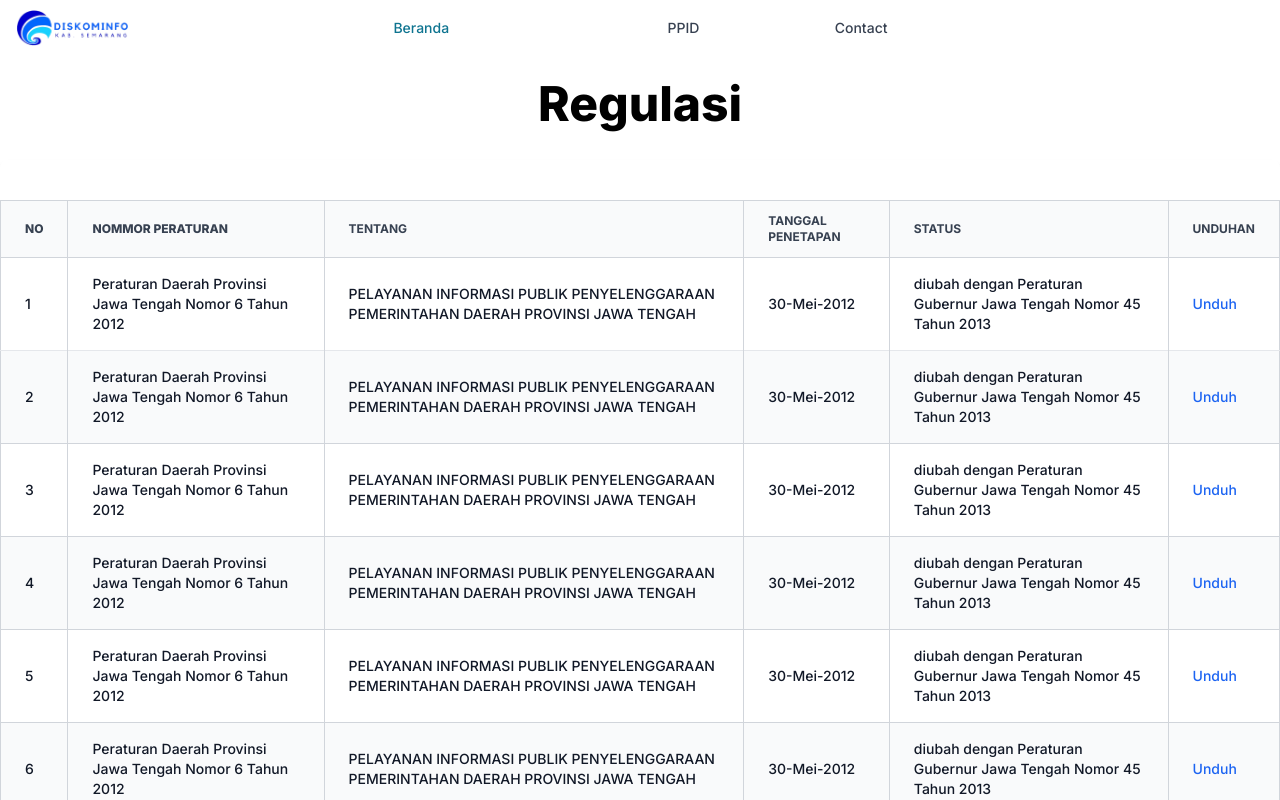
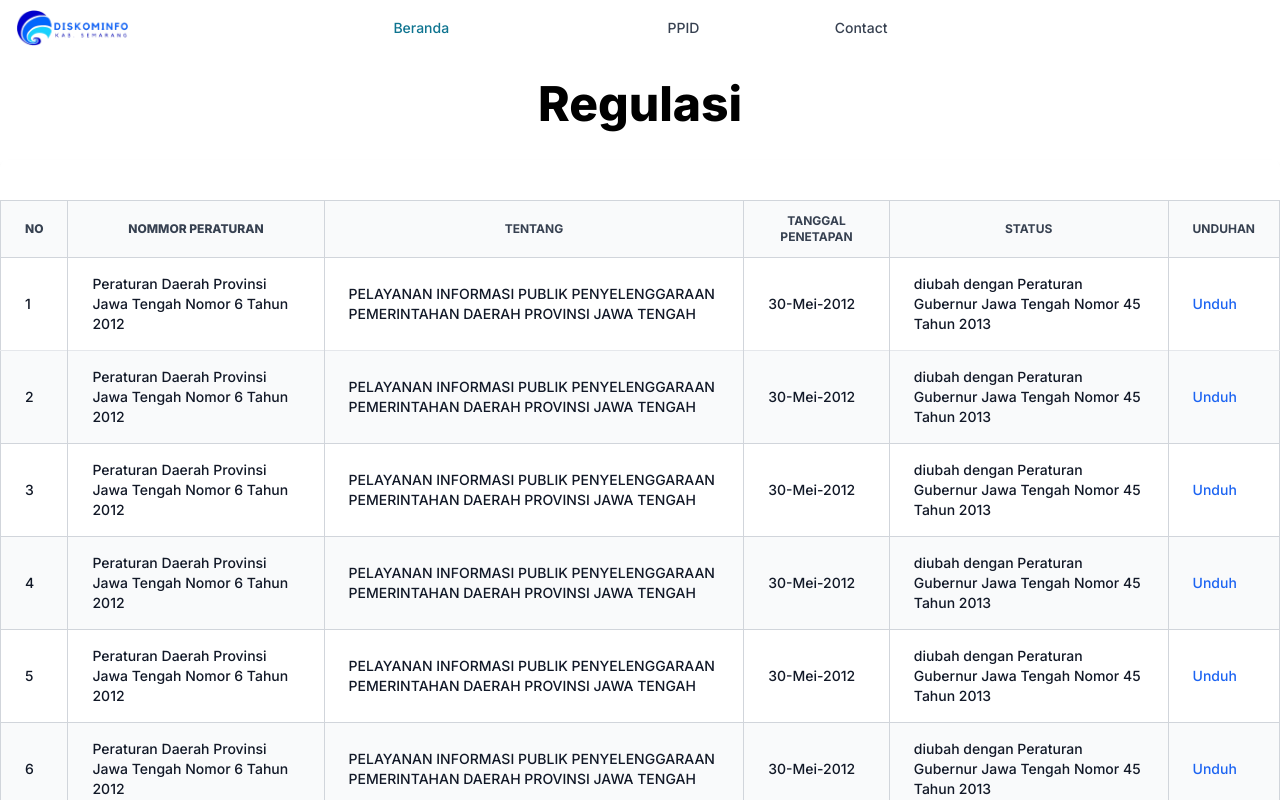
Before and after one commit to Lhspr/kominfo-kabupatensmg, a Next.js app: page /dwnld-regulasi in a window 1280 px wide. Shown: the top 800 px of the page. Built offline with nearby package versions, Linux system fonts and the light colour scheme.

Commit message:
regulasi

```diff
--- a/components/berita-transparasi/BeritaTransparasi.jsx
+++ b/components/berita-transparasi/BeritaTransparasi.jsx
@@ -83,7 +83,7 @@ export function BeritaTransparasi() {
       </div>
 
       {/* Grid container untuk card */}
-      <div className="grid grid-cols-1 sm:grid-cols-2 gap-y-10 gap-x-10 pt-10 w-full max-w-screen-lg">
+      <div className="grid grid-cols-1 sm:grid-cols-2 lg:grid-cols-3 gap-y-10 gap-x-10 pt-10 w-full max-w-screen-lg">
         {filteredCards.length > 0 ? (
           filteredCards.map((card) => (
             <div key={card.id} className="flex justify-center">
--- a/components/dwnld-regulasi/Regulasi.jsx
+++ b/components/dwnld-regulasi/Regulasi.jsx
@@ -12,16 +12,16 @@ export const Regulasi = () => {
       <div className="relative overflow-x-auto shadow-md sm:rounded-lg pt-10 pb-20">
         {/* Menggunakan padding-top untuk memberi ruang bagi navbar dan padding-bottom untuk memberi jarak ke footer */}
         <table className="w-full text-sm text-left rtl:text-right text-gray-500 dark:text-gray-400 border border-gray-300 divide-y divide-gray-300 dark:divide-gray-700 dark:border-gray-700">
-          <thead className="text-xs text-gray-700 uppercase bg-gray-50 dark:bg-gray-700 dark:text-gray-400">
-            <tr className="divide-x divide-gray-300 dark:divide-gray-700">
-              <th scope="col" className="px-6 py-3 font-extrabold">No</th>
-              <th scope="col" className="px-6 py-3 font-extrabold">Nommor Peraturan</th>
-              <th scope="col" className="px-6 py-3">Tentang</th>
-              <th scope="col" className="px-6 py-3">Tanggal Penetapan</th>
-              <th scope="col" className="px-6 py-3">Status</th>
-              <th scope="col" className="px-6 py-3">Unduhan</th>
-            </tr>
-          </thead>
+  <thead className="text-xs text-gray-700 uppercase bg-gray-50 dark:bg-gray-700 dark:text-gray-400">
+    <tr className="divide-x divide-gray-300 dark:divide-gray-700">
+      <th scope="col" className="px-6 py-3 font-extrabold text-center">No</th>
+      <th scope="col" className="px-6 py-3 font-extrabold text-center">Nommor Peraturan</th>
+      <th scope="col" className="px-6 py-3 text-center">Tentang</th>
+      <th scope="col" className="px-6 py-3 text-center">Tanggal Penetapan</th>
+      <th scope="col" className="px-6 py-3 text-center">Status</th>
+      <th scope="col" className="px-6 py-3 text-center">Unduhan</th>
+    </tr>
+  </thead>
           <tbody className="divide-y divide-gray-300 dark:divide-gray-700">
             <tr className="odd:bg-white odd:dark:bg-gray-900 even:bg-gray-50 even:dark:bg-gray-800 border-b dark:border-gray-700 divide-x divide-gray-300 dark:divide-gray-700">
               <th scope="row" className="px-6 py-4 font-medium text-gray-900 whitespace-nowrap dark:text-white">
```
